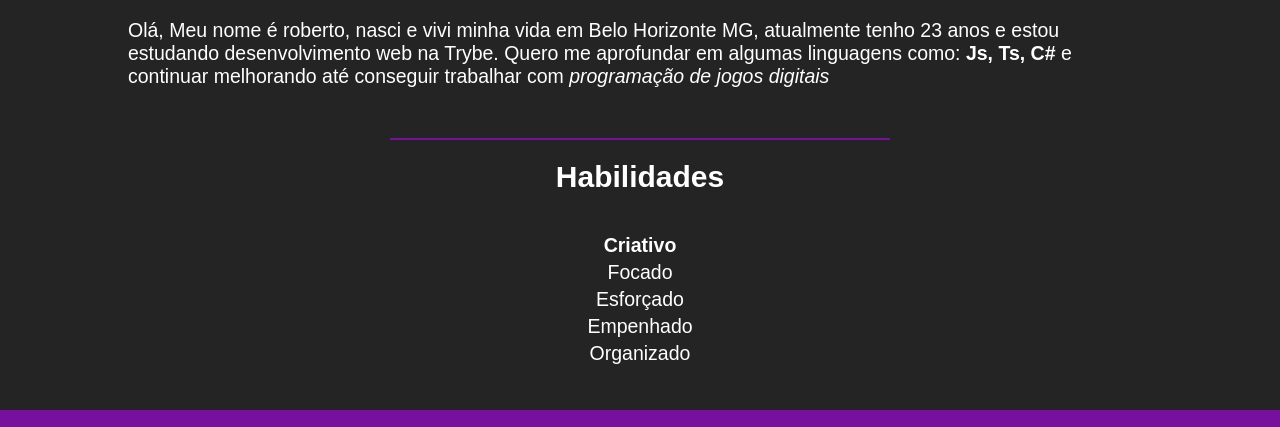
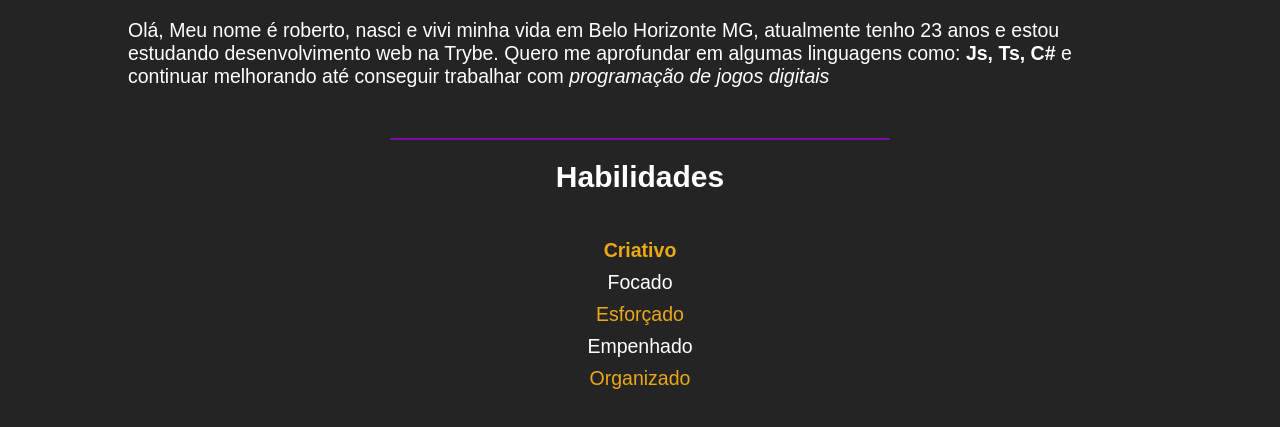
Before and after one commit to RobertoHortaFilho/trybeExercicios, a plain HTML site: page fundamentos/bloco3-html-css/portifolio/index.html in a window 1280 px wide. Shown: the part 639-1066 px from the top of the page. Drawn offline with Linux system fonts and the light colour scheme; grey boxes are pictures that could not be loaded.

Commit message:
bloco3dia3

```diff
--- a/fundamentos/bloco3-html-css/portifolio/estilo.css
+++ b/fundamentos/bloco3-html-css/portifolio/estilo.css
@@ -79,6 +79,13 @@ a:hover {
     font-size: 1.3em;
     text-align: center;
     margin: 4px auto;
+    text-align: center;
+}
+
+
+.impar{
+    color:#EBA817;
+    padding: 5px;
 }
 
 #github{
--- a/fundamentos/bloco3-html-css/portifolio/index.html
+++ b/fundamentos/bloco3-html-css/portifolio/index.html
@@ -8,7 +8,7 @@
     <link rel="stylesheet" href="estilo.css">
 </head>
 <!--
-    cores utilizadas #AD00EB #78109E #EBA817 #17EB90 #089E5E
+    cores utilizadas #AD00EB #78109E #EBA817 #17EB90 #089E5E ;
 -->
 <body>
     <div id="header">
@@ -39,11 +39,11 @@
     <div id="abilities">
         <h4 class="titulo" id="habilidades">Habilidades</h4>
 
-        <p><strong>Criativo</strong></p>
+        <p class="impar"><strong>Criativo</strong></p>
         <p>Focado</p>
-        <p>Esforçado</p>
+        <p class="impar">Esforçado</p>
         <p>Empenhado</p>
-        <p>Organizado</p>
+        <p class="impar">Organizado</p>
 
     </div>
 
```
